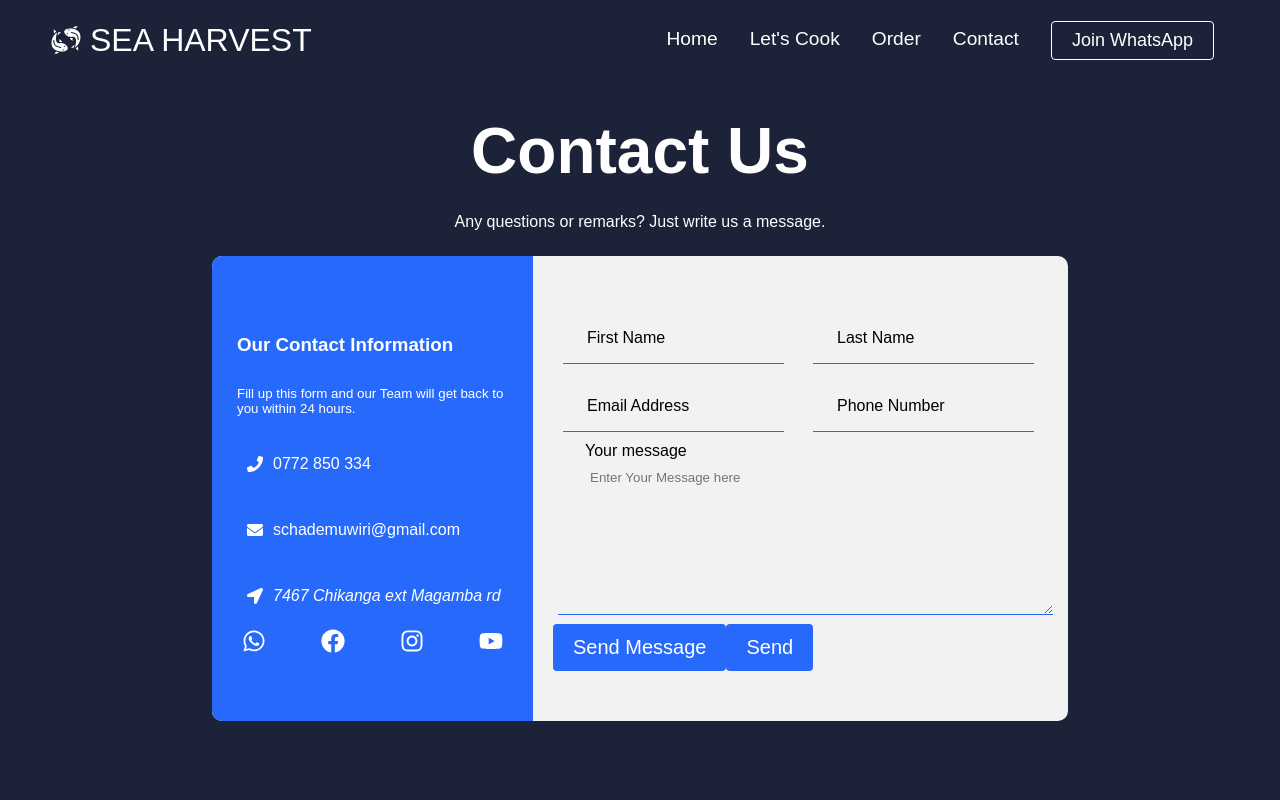
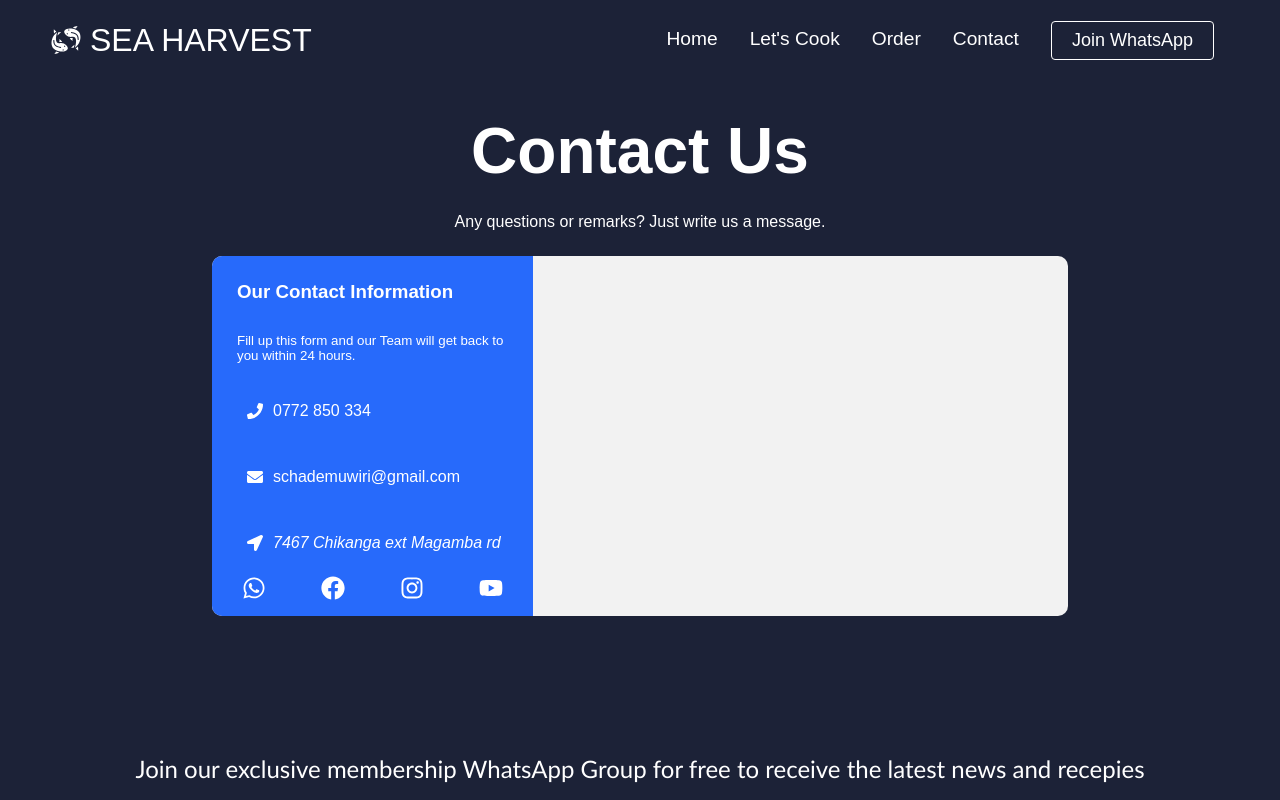
Before and after one commit to jchademwiri/mr-fish, a React (Create React App) app: page /contact in a window 1280 px wide. Shown: the top 800 px of the page. Built offline with nearby package versions, Linux system fonts and the light colour scheme.

Commit message:
removed netlfy form

```diff
--- a/public/index.html
+++ b/public/index.html
@@ -49,7 +49,7 @@
 	</head>
 	<body>
 		<noscript>You need to enable JavaScript to run this app.</noscript>
-		<input type='hidden' name='form-name' value='contact-form' />
+
 		<div id="root"></div>
 		<!--
       This HTML file is a template.
--- a/src/components/ContactDetails/index.js
+++ b/src/components/ContactDetails/index.js
@@ -76,8 +76,12 @@ const ContactDetails = () => {
 						</Link> */}
 					</div>
 				</div>
-				<div className='right-container '>
-					<form name='contact' method='POST' data-netlify='true'>
+				{/* <div className='right-container '>
+					<form
+						name='contact'
+						method='post'
+						data-netlify='true'
+						onSubmit='submit'>
 						<input type='hidden' name='form-name' value='contact' />
 						<div className='contained'>
 							<div className='form'>
@@ -150,11 +154,8 @@ const ContactDetails = () => {
 						<Button buttonSize='btn--wide' buttonColor='blue' type='submit'>
 							Send Message
 						</Button>
-						<Button buttonSize='btn--wide' buttonColor='blue' type='submit'>
-							Send
-						</Button>
 					</form>
-				</div>
+				</div> */}
 			</div>
 		</div>
 	);
```
